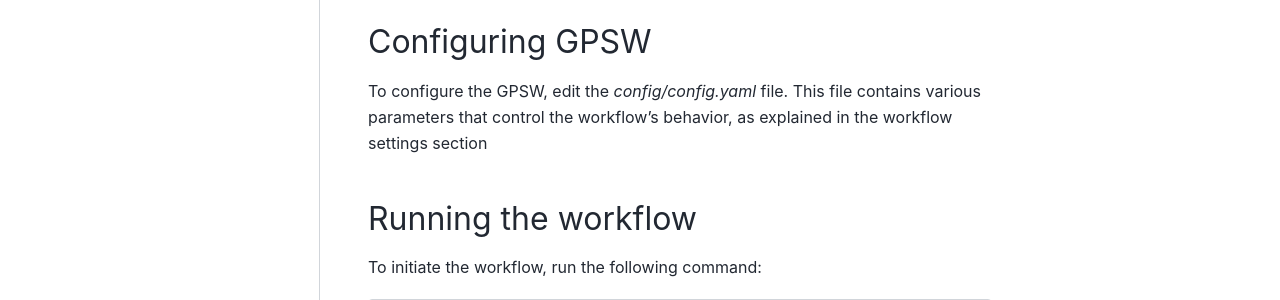
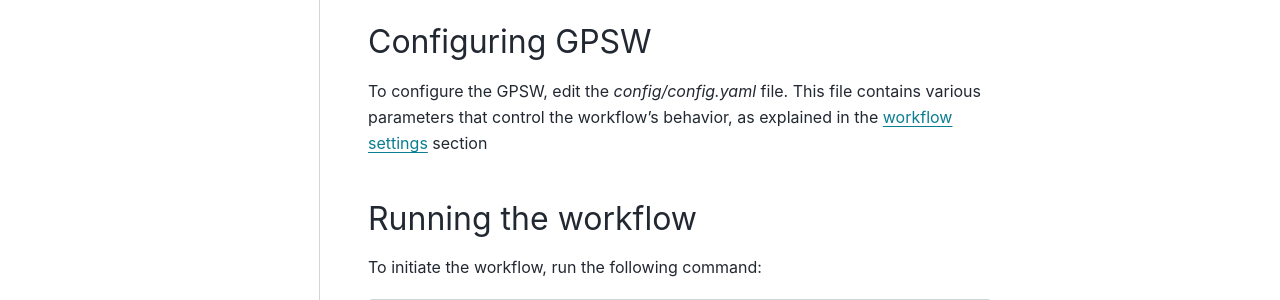
Before and after one commit to niekwit/gps-orfeome, a Sphinx documentation site: the page built from docs/run_gpsw_with_your_own_data.rst, in a window 1280 px wide and 965 px high. Shown: the part 424-724 px from the top of the window. Built offline with Sphinx 7.4.7 and the PyData theme 0.15.4, drawn with Linux system fonts in a browser that asks for light colours; some of the changed lines change nothing that is shown.

Commit message:
added link

```diff
--- a/docs/run_gpsw_with_your_own_data.rst
+++ b/docs/run_gpsw_with_your_own_data.rst
@@ -15,7 +15,7 @@ Download workflow code as follows:
 Configuring GPSW
 --------------------------------------------------------------------------------
 
-To configure the GPSW, edit the `config/config.yaml` file. This file contains various parameters that control the workflow's behavior, as explained in the workflow settings section
+To configure the GPSW, edit the `config/config.yaml` file. This file contains various parameters that control the workflow's behavior, as explained in the :doc:`workflow settings <workflow_settings>` section
 
 
 Running the workflow
```
